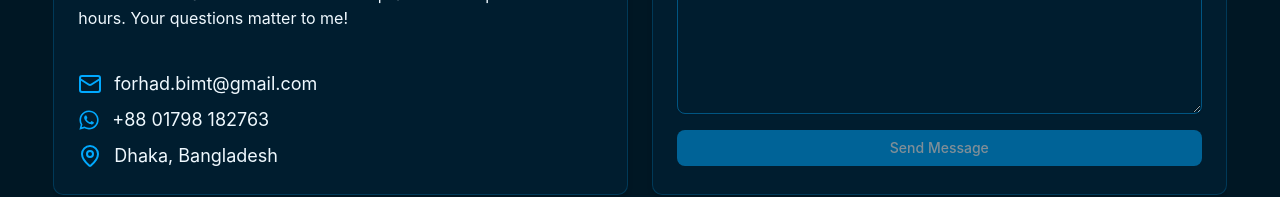
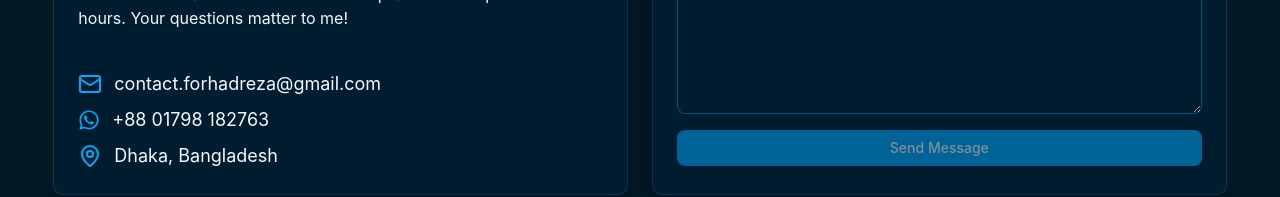
Before and after one commit to forhadreza43/portfolio, a Next.js app: page / in a window 1280 px wide. Shown: the part 6999-7196 px from the top of the page. Built offline with nearby package versions, Linux system fonts and the light colour scheme; a web font is replaced by a local one.

Commit message:
fix: update email address in ContactSection component

```diff
--- a/components/ContactSection.tsx
+++ b/components/ContactSection.tsx
@@ -79,7 +79,7 @@ export default function ContactSection() {
                      viewport={{ once: true }}
                   >
                      <Mail className="text-primary" />
-                     <span className="md:text-lg">forhad.bimt@gmail.com</span>
+                     <span className="md:text-lg">contact.forhadreza@gmail.com</span>
                   </motion.div>
                   <motion.div
                      className="flex items-center gap-3"
```
